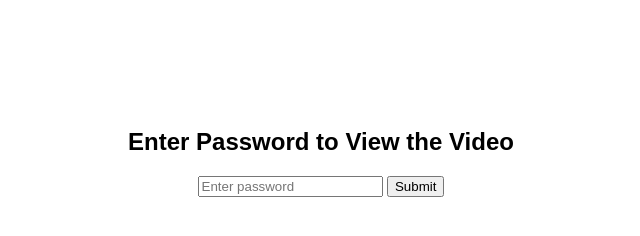
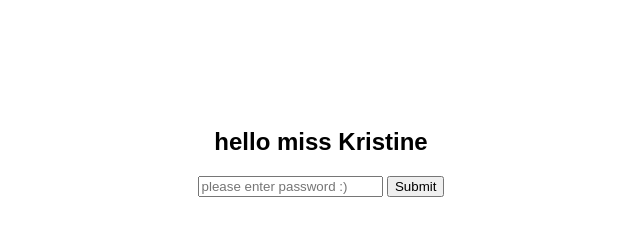
Before and after one commit to beanzee/website-, a plain HTML site: page index.html in a window 1280 px wide. Shown: the whole page, without its empty margins (319-959 px from the left). Drawn offline with Linux system fonts and the light colour scheme.

Commit message:
Update index.html

```diff
--- a/index.html
+++ b/index.html
@@ -22,8 +22,8 @@
   </style>
 </head>
 <body>
-  <h2>Enter Password to View the Video</h2>
-  <input type="password" id="passwordInput" placeholder="Enter password" />
+  <h2>hello miss Kristine</h2>
+  <input type="password" id="passwordInput" placeholder="please enter password :)" />
   <button onclick="checkPassword()">Submit</button>
 
   <div id="videoContainer">
@@ -41,7 +41,7 @@
         document.getElementById("passwordInput").style.display = "none";
         document.querySelector("button").style.display = "none";
       } else {
-        alert("Incorrect password!");
+        alert("wrong :P");
       }
     }
   </script>
```
